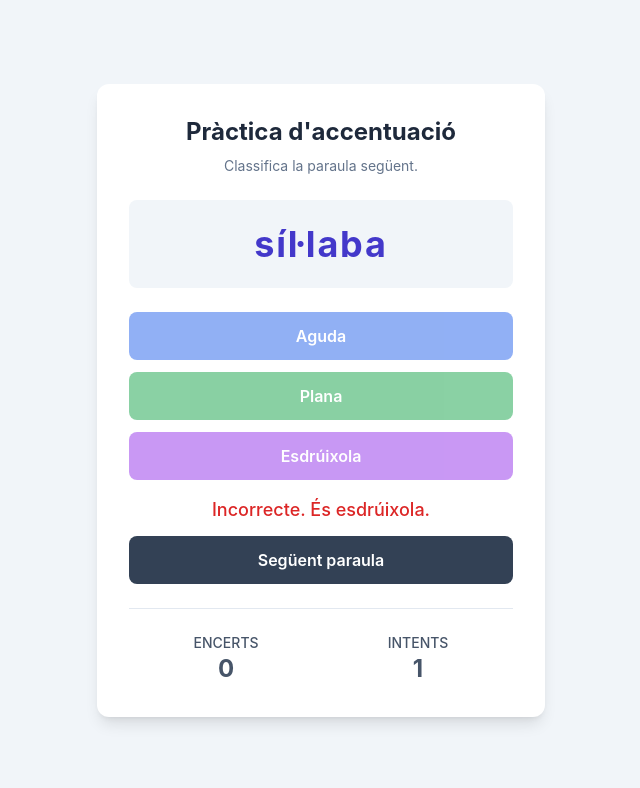
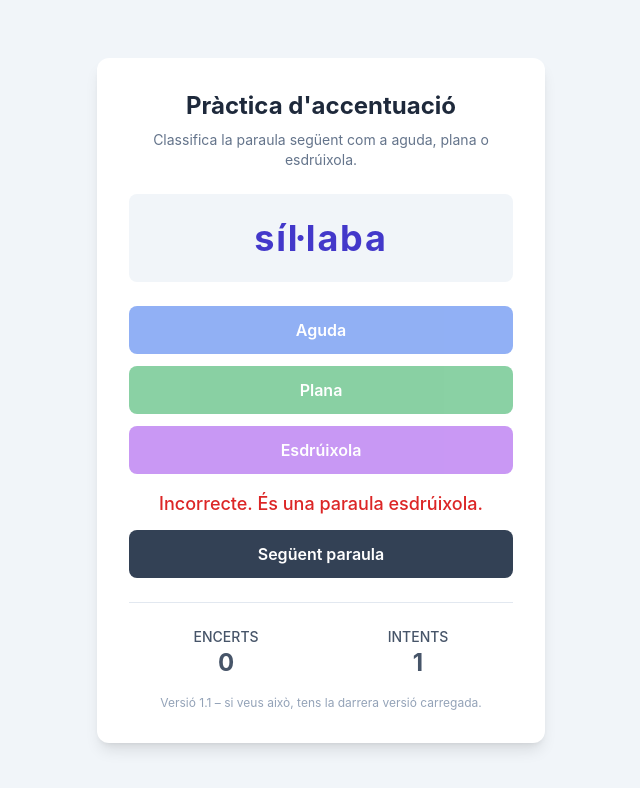
Before and after one commit to mnoguesa/tonica, a plain HTML site: page index.html in a window 1280 px wide. Both pictures are taken after a click on the button "Aguda". Shown: the whole page, without its empty margins (319-959 px from the left). Drawn offline with nearby package versions, Linux system fonts and the light colour scheme.

Commit message:
Refactor HTML structure and improve text clarity
Updated text and button structure for clarity and added version information.

```diff
--- a/index.html
+++ b/index.html
@@ -21,21 +21,28 @@
 
         <!-- Títol i instruccions -->
         <h1 class="text-2xl font-bold text-slate-800 mb-2">Pràctica d'accentuació</h1>
-        <p class="text-sm text-slate-500 mb-6">Classifica la paraula següent.</p>
+        <p class="text-sm text-slate-500 mb-6">
+            Classifica la paraula següent com a aguda, plana o esdrúixola.
+        </p>
 
         <!-- Paraula -->
-        <div id="word-display" class="bg-slate-100 p-6 rounded-lg text-4xl font-bold text-indigo-700 mb-6 tracking-wider min-h-[80px] flex items-center justify-center">
+        <div
+            id="word-display"
+            class="bg-slate-100 p-6 rounded-lg text-4xl font-bold text-indigo-700 mb-6 tracking-wider min-h-[80px] flex items-center justify-center">
         </div>
 
         <!-- Botons -->
         <div class="flex flex-col space-y-3">
-            <button id="aguda-btn" class="w-full p-3 rounded-lg text-white font-semibold transition-colors bg-blue-600 hover:bg-blue-700 disabled:opacity-50">
+            <button id="aguda-btn"
+                    class="w-full p-3 rounded-lg text-white font-semibold transition-colors bg-blue-600 hover:bg-blue-700 disabled:opacity-50">
                 Aguda
             </button>
-            <button id="plana-btn" class="w-full p-3 rounded-lg text-white font-semibold transition-colors bg-green-600 hover:bg-green-700 disabled:opacity-50">
+            <button id="plana-btn"
+                    class="w-full p-3 rounded-lg text-white font-semibold transition-colors bg-green-600 hover:bg-green-700 disabled:opacity-50">
                 Plana
             </button>
-            <button id="esdruixola-btn" class="w-full p-3 rounded-lg text-white font-semibold transition-colors bg-purple-600 hover:bg-purple-700 disabled:opacity-50">
+            <button id="esdruixola-btn"
+                    class="w-full p-3 rounded-lg text-white font-semibold transition-colors bg-purple-600 hover:bg-purple-700 disabled:opacity-50">
                 Esdrúixola
             </button>
         </div>
@@ -44,7 +51,8 @@
         <div id="feedback-message" class="mt-4 h-6 font-medium text-lg"></div>
 
         <!-- Següent -->
-        <button id="next-word-button" class="w-full p-3 rounded-lg bg-slate-700 text-white font-semibold mt-4 hover:bg-slate-800 hidden">
+        <button id="next-word-button"
+                class="w-full p-3 rounded-lg bg-slate-700 text-white font-semibold mt-4 hover:bg-slate-800 hidden">
             Següent paraula
         </button>
 
@@ -59,6 +67,10 @@
                 <span id="total-attempts" class="text-2xl font-bold">0</span>
             </div>
         </div>
+
+        <p class="mt-4 text-xs text-slate-400">
+            Versió 1.1 – si veus això, tens la darrera versió carregada.
+        </p>
 
     </div>
 
@@ -130,6 +142,7 @@
             wordDisplayEl.textContent = currentWord.word;
             answered = false;
             feedbackEl.textContent = "";
+            feedbackEl.className = "mt-4 h-6 font-medium text-lg";
             nextWordBtn.classList.add("hidden");
             choiceButtons.forEach(btn => btn.disabled = false);
         }
@@ -145,7 +158,11 @@
                 feedbackEl.textContent = "Correcte!";
                 feedbackEl.className = "mt-4 h-6 font-medium text-lg text-green-600";
             } else {
-                feedbackEl.textContent = `Incorrecte. És ${currentWord.type}.`;
+                let textType = currentWord.type;
+                if (textType === "aguda") textType = "una paraula aguda";
+                if (textType === "plana") textType = "una paraula plana";
+                if (textType === "esdrúixola") textType = "una paraula esdrúixola";
+                feedbackEl.textContent = `Incorrecte. És ${textType}.`;
                 feedbackEl.className = "mt-4 h-6 font-medium text-lg text-red-600";
             }
 
```
